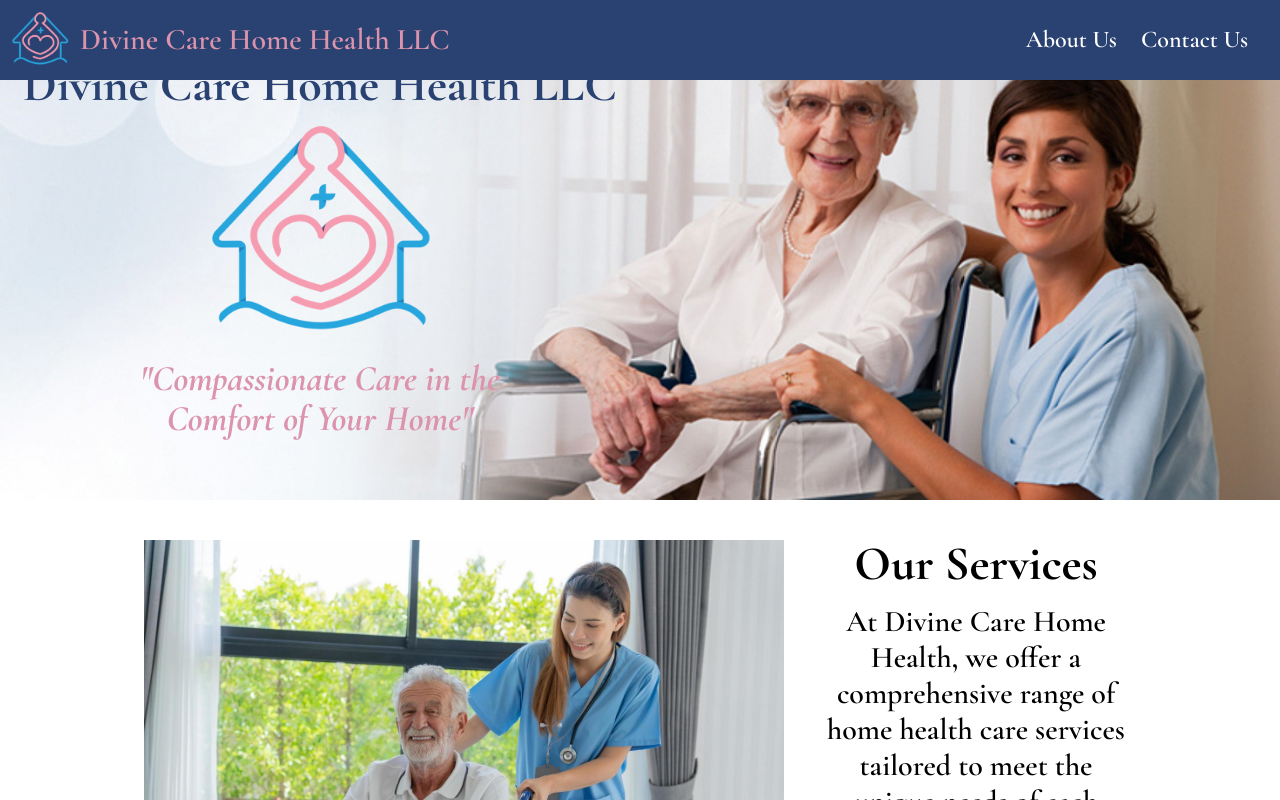
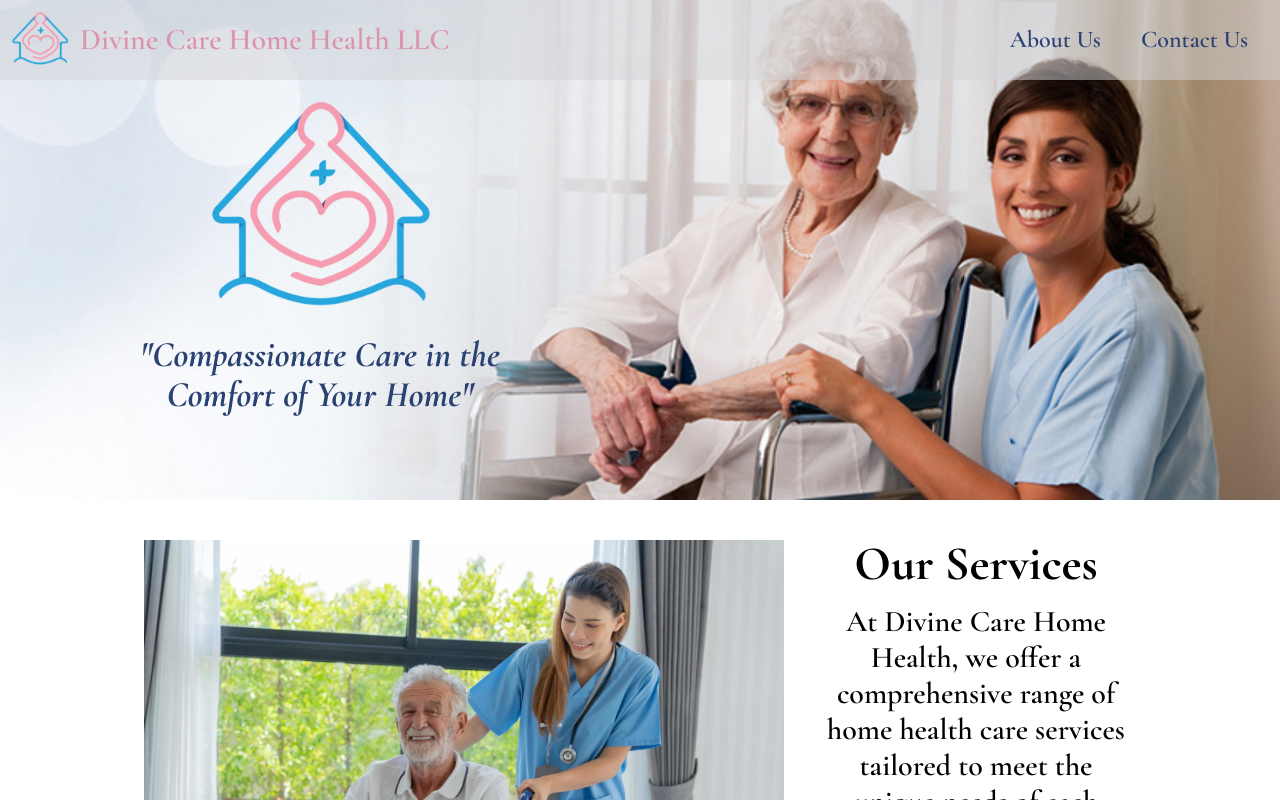
Before and after one commit to chacuzzzi/chacuzzzi.github.io, a React (Create React App) app in the folder client/: page / in a window 1280 px wide. Shown: the top 800 px of the page. Built offline with nearby package versions, Linux system fonts and the light colour scheme.

Commit message:
created separate navbar for home page

```diff
--- a/client/src/Components/Footer.jsx
+++ b/client/src/Components/Footer.jsx
@@ -8,9 +8,9 @@
   return (
     <div className='w-full bg-blueTheme'>
       <div className='flex flex-col mx-16'>
-        <div className='flex items-center justify-center'>
-          <img src={icon} width={75} className='mx-2 mt-2' alt='Divine Care Home Health LLC'></img>
-          <div className='font-semibold text-white text-xl sm:text-2xl md:text-3xl lg:text-4xl xl:text-5xl'>
+        <div className='flex flex-col sm:flex-row items-center justify-center'>
+          <img src={icon} width={50} className='m-2' alt='Divine Care Home Health LLC'></img>
+          <div className='font-semibold text-white text-xl sm:text-2xl md:text-3xl text-center'>
             Divine Care Home Health LLC
           </div>
         </div>
--- a/client/src/Components/Navbar.jsx
+++ b/client/src/Components/Navbar.jsx
@@ -1,25 +1,68 @@
-import React, { useState } from 'react'
+import React, { useState, useEffect } from 'react'
 import icon from '../public/logo.png'
-import { useNavigate } from 'react-router-dom'
+import { useNavigate, useLocation } from 'react-router-dom'
 
-function Navbar() {
-  const navigate = useNavigate()
+function HomeNavbar({ handleNavigation, menuOpen, toggleMenu }) {
+  const [scrollable, setScrollable] = useState(false)
 
-  const [menuOpen, setMenuOpen] = useState(false)
-
-  const toggleMenu = () => {
-    setMenuOpen(!menuOpen)
+  const handleScroll = (e) => {
+    if (window.scrollY > 50){
+      setScrollable(true)
+    }
+    else{
+      setScrollable(false)
+    }
   }
 
-  const handleNavigation = (route) => {
-    setMenuOpen(false)
-    navigate(route)
-  }
+  useEffect(() => {
+    window.addEventListener('scroll', handleScroll)
+    return () => {
+      window.removeEventListener('scroll', handleScroll)
+    }
+  }, [])
 
   return (
+    <div className={`w-full bg-blueTheme top-0 fixed z-50 transition-bg-opacity ease-in duration-200 ${scrollable ? 'bg-opacity-100' : 'sm:bg-opacity-50 sm:bg-zinc-300'}`} onScroll={handleScroll}>
+      <div className={`flex items-center justify-between ${scrollable ? 'text-white' : 'text-blueTheme'}`}>
+        <div className='flex items-center hover:cursor-pointer hover:text-pinkTheme' onClick={() => handleNavigation('/')}>
+          <img src={icon} className='m-2 w-12 sm:w-16' alt='Divine Care Home Health LLC'></img>
+          <div className='font-semibold mr-auto hidden sm:block text-2xl xl:text-3xl'>
+            <span>Divine Care Home Health LLC</span>
+          </div>
+        </div>
+
+        <div>
+          <div className={`lg:hidden group hover:cursor-pointer mr-2 flex flex-col p-2 rounded-md ${menuOpen ? 'bg-lightBlue' : ''}`} onClick={toggleMenu}>
+            <svg xmlns="http://www.w3.org/2000/svg" width="1.5em" height="1.5em" viewBox="0 0 448 512" className={`fill-current text-lightBlue ${menuOpen ? 'hidden' : 'block'}`}>
+              <path d="M0 96C0 78.3 14.3 64 32 64H416c17.7 0 32 14.3 32 32s-14.3 32-32 32H32C14.3 128 0 113.7 0 96zM0 256c0-17.7 14.3-32 32-32H416c17.7 0 32 14.3 32 32s-14.3 32-32 32H32c-17.7 0-32-14.3-32-32zM448 416c0 17.7-14.3 32-32 32H32c-17.7 0-32-14.3-32-32s14.3-32 32-32H416c17.7 0 32 14.3 32 32z"/>
+            </svg>
+            <svg xmlns="http://www.w3.org/2000/svg" width="1.5em" height="1.5em" viewBox="0 0 384 512" className={`fill-current text-blueTheme bg-lightBlue ${menuOpen ? 'block' : 'hidden'}`}>
+              <path d="M376.6 84.5c11.3-13.6 9.5-33.8-4.1-45.1s-33.8-9.5-45.1 4.1L192 206 56.6 43.5C45.3 29.9 25.1 28.1 11.5 39.4S-3.9 70.9 7.4 84.5L150.3 256 7.4 427.5c-11.3 13.6-9.5 33.8 4.1 45.1s33.8 9.5 45.1-4.1L192 306 327.4 468.5c11.3 13.6 31.5 15.4 45.1 4.1s15.4-31.5 4.1-45.1L233.7 256 376.6 84.5z"/>
+            </svg>
+          </div>
+
+          <ul className='lg:flex space-x-10 list-none text-2xl font-semibold px-8 hidden'>
+            <li className='hover:cursor-pointer hover:text-pinkTheme' onClick={() => handleNavigation('/about')}>About Us</li>
+            <li className='hover:cursor-pointer hover:text-pinkTheme' onClick={() => handleNavigation('/contact')}>Contact Us</li>
+          </ul>
+        </div>
+      </div>
+
+      <div>
+        <ul className={`lg:hidden m-0 flex flex-col list-none text-xl font-semibold px-8 text-right ${scrollable ? 'text-white' : 'text-blueTheme'} ${menuOpen ? 'block' : 'hidden'}`}>
+          <li className='hover:cursor-pointer hover:text-pinkTheme' onClick={() => handleNavigation('/about')}>About Us</li>
+          <li className='hover:cursor-pointer hover:text-pinkTheme' onClick={() => handleNavigation('/contact')}>Contact Us</li>
+        </ul>
+      </div>
+    </div>
+  )
+}
+
+function DefaultNavbar({ handleNavigation, menuOpen, toggleMenu }) {
+  return(
     <div className='w-full bg-blueTheme top-0 fixed z-50'>
-      <div className='flex items-center justify-between'>
-        <div className='flex items-center text-white hover:cursor-pointer hover:text-pinkTheme' onClick={() => handleNavigation('/')}>
+      <div className='flex items-center justify-between text-white'>
+        <div className='flex items-center hover:cursor-pointer hover:text-pinkTheme' onClick={() => handleNavigation('/')}>
           <img src={icon} className='m-2 w-12 sm:w-16' alt='Divine Care Home Health LLC'></img>
           <div className='text-xl font-semibold mr-auto hidden md:block lg:text-2xl xl:text-3xl'>
             <span>Divine Care Home Health LLC</span>
@@ -36,14 +79,15 @@
             </svg>
           </div>
 
-          <ul className='lg:flex space-x-6 list-none text-2xl font-semibold px-8 text-white hidden'>
-            <li className='hover:cursor-pointer hover:text-pinkTheme' onClick={() => navigate('/about')}>About Us</li>
-            <li className='hover:cursor-pointer hover:text-pinkTheme' onClick={() => navigate('/contact')}>Contact Us</li>
+          <ul className='lg:flex space-x-10 list-none text-2xl font-semibold px-8 hidden'>
+            <li className='hover:cursor-pointer hover:text-pinkTheme' onClick={() => handleNavigation('/about')}>About Us</li>
+            <li className='hover:cursor-pointer hover:text-pinkTheme' onClick={() => handleNavigation('/contact')}>Contact Us</li>
           </ul>
         </div>
       </div>
+
       <div>
-        <ul className={`lg:hidden m-0 flex flex-col list-none text-xl font-semibold px-8 text-white text-right ${menuOpen ? 'block' : 'hidden'}`}>
+        <ul className={`lg:hidden m-0 flex flex-col list-none text-xl font-semibold px-8 text-right text-white ${menuOpen ? 'block' : 'hidden'}`}>
           <li className='hover:cursor-pointer hover:text-pinkTheme' onClick={() => handleNavigation('/about')}>About Us</li>
           <li className='hover:cursor-pointer hover:text-pinkTheme' onClick={() => handleNavigation('/contact')}>Contact Us</li>
         </ul>
@@ -52,4 +96,28 @@
   )
 }
 
+function Navbar() {
+  const navigate = useNavigate()
+  const location = useLocation()
+  const isHomePage = location.pathname === '/'
+  const [menuOpen, setMenuOpen] = useState(false)
+
+  const toggleMenu = () => {
+    setMenuOpen(!menuOpen)
+  }
+
+  const handleNavigation = (route) => {
+    setMenuOpen(false)
+    navigate(route)
+  }
+
+  return (
+    isHomePage ? (
+      <HomeNavbar handleNavigation={ handleNavigation } menuOpen={ menuOpen } toggleMenu={ toggleMenu }/>
+    ) : (
+      <DefaultNavbar handleNavigation={ handleNavigation } menuOpen={ menuOpen } toggleMenu={ toggleMenu }/>
+    )
+  )
+}
+
 export default Navbar
--- a/client/src/Pages/Home.jsx
+++ b/client/src/Pages/Home.jsx
@@ -40,32 +40,26 @@
 
   return (
     <div className='w-full pb-10 sm:pt-0 pt-16'>
-      <div className='flex flex-row z-10 relative mb-10'>
-        <div className='w-full h-96 sm:h-[500px] bg-cover bg-center bg-no-repeat relative opacity-75 sm:opacity-100' style={{backgroundImage: `url(${banner})`, backgroundPosition: 'calc(85%) top', filter: 'blur(0px)'}}>
+      <div className='flex flex-row z-40 relative mb-10'>
+        <div className='w-full h-96 sm:h-[500px] bg-cover bg-center bg-no-repeat relative opacity-25 lg:opacity-100' style={{backgroundImage: `url(${banner})`, backgroundPosition: 'calc(85%) top', filter: 'blur(0px)'}}>
         </div>
-        <div className='w-full sm:w-1/2 h-96 sm:h-[500px] absolute'>
+        <div className='w-full lg:w-1/2 h-96 sm:h-[500px] absolute'>
           <div className='h-full flex flex-col items-center justify-center z-10'>
-            <span className='font-black sm:block text-2xl md:text-3xl lg:text-4xl xl:text-5xl text-blueTheme text-center'>Divine Care Home Health LLC</span>
+            <span className='font-black text-2xl md:text-3xl lg:text-4xl xl:text-5xl text-black text-center sm:hidden'>Divine Care Home Health LLC</span>
             <img src={icon} alt='Elderly and nurse smiling' className='h-1/2'></img>
-            <div className='font-black italic text-2xl lg:text-3xl xl:text-4xl text-pinkTheme sm:text-pinkTheme text-center'>
+            <div className='font-black italic text-2xl md:text-4xl text-blueTheme text-center'>
               <span>"Compassionate Care in the</span>
               <br />
               <span>Comfort of Your Home"</span>
             </div>
           </div>
         </div>
-        <div className='absolute top-0 right-0'>
-          <ul className='list-none hidden sm:flex flex-row p-0 m-4 text-3xl lg:text-4xl font-bold text-blueTheme space-x-6'>
-            <li className='hover:cursor-pointer hover:text-pinkTheme' onClick={() => navigate('/about')}>About Us</li>
-            <li className='hover:cursor-pointer hover:text-pinkTheme' onClick={() => navigate('/contact')}>Contact Us</li>
-          </ul>
-        </div>
       </div>
-      <div className='flex flex-col sm:flex-row justify-center items-center sm:items-start sm:space-x-8'>
-        <div className='flex flex-col w-full sm:w-1/2'>
+      <div className='flex flex-col xl:flex-row justify-center items-center xl:items-start xl:space-x-8 xl:space-y-0'>
+        <div className='flex flex-col w-full mb-5 xl:mb-0 sm:w-1/2'>
           <img src={servicePic} alt='Nurse taking care of elderly man'/>
         </div>
-        <div className='flex flex-col w-3/4 sm:w-1/4 justify-center sm:justify-normal items-center space-y-4 pt-4 sm:pt-0'>
+        <div className='flex flex-col w-3/4 xl:w-1/4 justify-center sm:justify-normal items-center space-y-4 pt-4 sm:pt-0'>
           <span className='text-5xl font-bold text-center'>Our Services</span>
           <p className='text-3xl font-semibold text-center'>
             At Divine Care Home Health, we offer a comprehensive range of home health care services tailored to meet the unique needs of each individual.
@@ -114,6 +108,7 @@
 
       </div>
       <div className='w-11/12 m-auto'>
+        {/*
         <div className='flex flex-col sm:flex-row justify-between h-auto sm:h-40 lg:h-52 p-0 text-pinkTheme text-xl'>
           <ul className='list-none px-4 py-2 bg-white sm:w-1/4 rounded-md shadow-lg'>
             <li className='h-3/4 items-end'>
@@ -140,6 +135,7 @@
             </li>
           </ul>
         </div>
+        */}
       </div>
     </div>
   )
```
